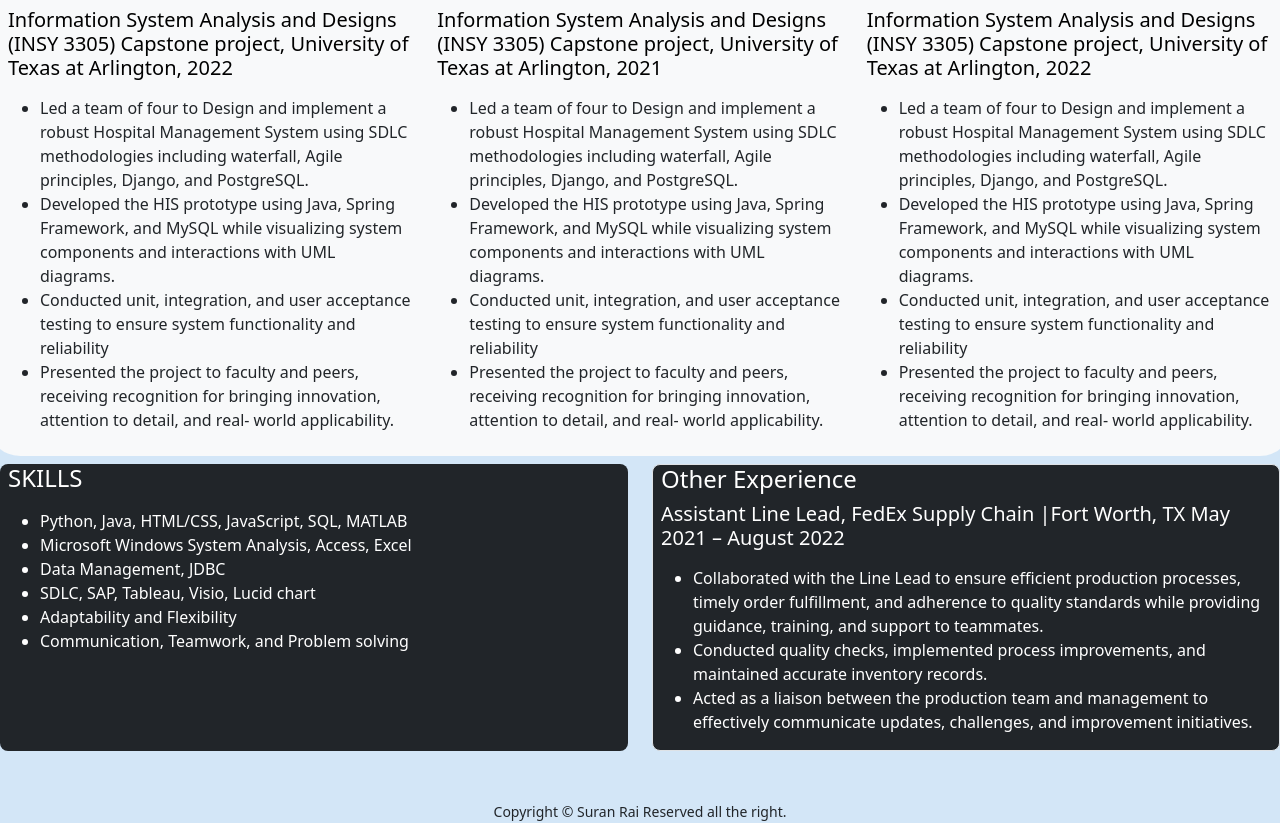
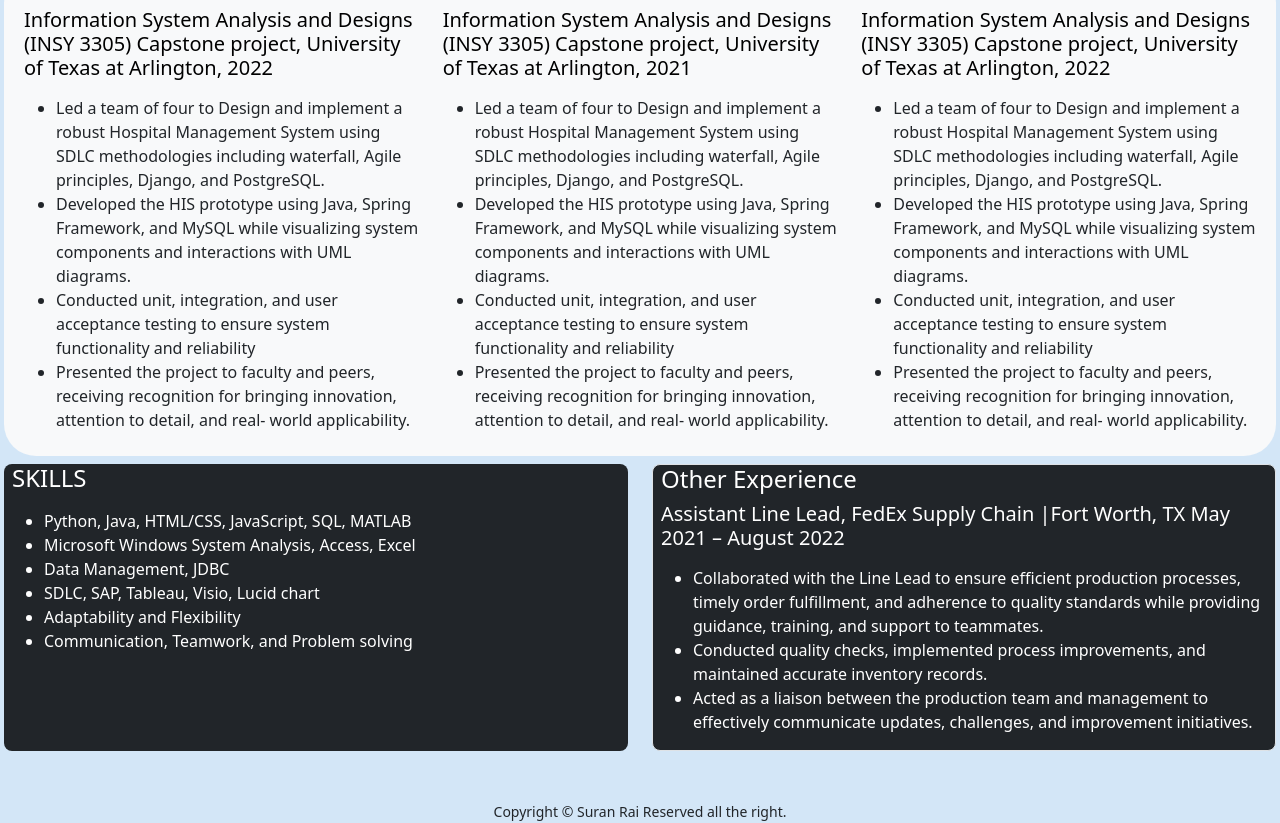
Before and after one commit to SuranRai/SuranResume, a plain HTML site: page index.html in a window 1280 px wide. Shown: the part 753-1576 px from the top of the page. Drawn offline with nearby package versions, Linux system fonts and the light colour scheme.

Commit message:
Add files via upload

```diff
--- a/index.html
+++ b/index.html
@@ -13,6 +13,7 @@
         background-color:rgb(211, 230, 247); ;
 
         align-content: center;
+
     }
 
     img {
@@ -86,7 +87,7 @@
                 </div>
           </div>
       </div>
-                <div class="px- my-">
+                <div class="px-3 my-">
                    <div class="col-lg-12 mx-auto py-2">
                       <h4 class="py-4 text-center">EXPERIENCE AND PROJECT</h4>
                       <div class="row g-4 px-2 py-2 row-cols-1 row-cols-lg-3 h-100 bg-body-tertiary rounded-5">
@@ -125,9 +126,9 @@
                 </div>
                     </div>
                 </div>
-                      <div class="px- pb-6 my-">
-                      <div class="row align-items-md-stretch">
-                        <div class="col-md-6">
+                      <div class="px-1  ">
+                      <div class="row align-items-md-stretch ">
+                        <div class="col-md-6  ">
                           <div class="px-2 text-bg-dark h-100 rounded-3">
                             <h4>SKILLS</h4>
                             <p><ul>
```
